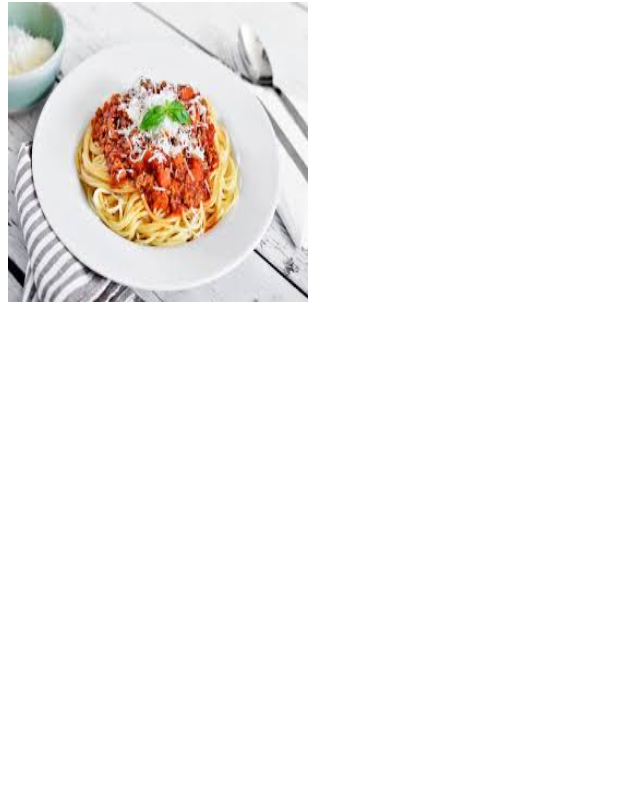
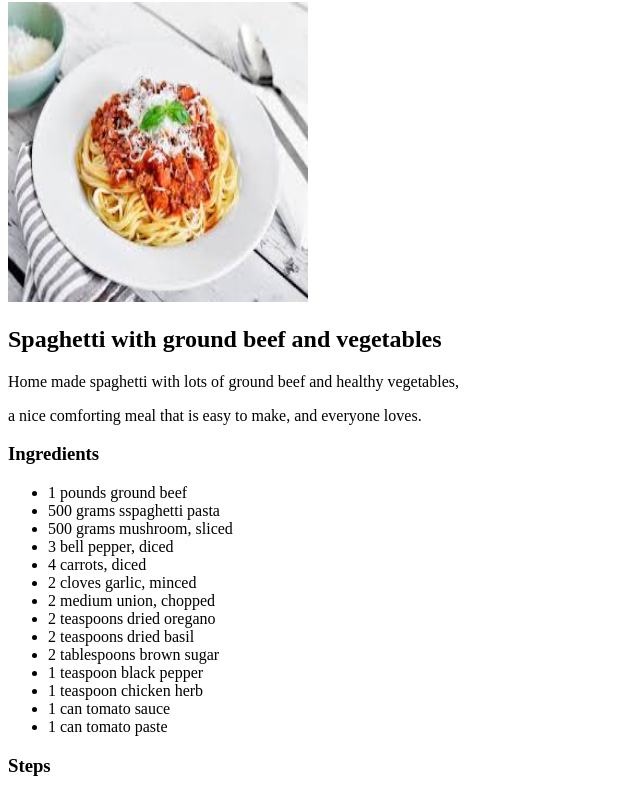
Before and after one commit to Dotsem13/odin-recipes, a plain HTML site: page recipes/Spaghetti.html in a window 1280 px wide. Shown: the part 78-874 px from the top of the page, without its empty margins (0-640 px from the left). Before the commit the page ends 800 px from the top, so only its background shows below. Drawn offline with Linux system fonts and the light colour scheme; files whose address does not match are found by name.

Commit message:
adding other recipes

```diff
--- a/recipes/Spaghetti.html
+++ b/recipes/Spaghetti.html
@@ -3,15 +3,48 @@
 
 <head>
     <meta charset="UTF-8">
-    <title>
-
-    </title>
+    <title>Spaghetti</title>
 </head>
 
 <body>
     <h1>Spaghetti</h1>
     <img src="/home/dotsem13/repos/odin-recipes/images/images.jpeg" alt="A very nice plate of spaghetti" height="300" width="300">
+
+    <h2>Spaghetti with ground beef and vegetables</h2>
+
+    <p> Home made spaghetti with lots of ground beef and healthy vegetables,</p>
+    <p>a nice comforting meal that is easy to make, and everyone loves.</p>
+
+    <h3>Ingredients</h3>
+
+    <ul>
+        <li>1 pounds ground beef</li>
+        <li>500 grams sspaghetti pasta</li>
+        <li>500 grams mushroom, sliced</li>
+        <li>3 bell pepper, diced</li>
+        <li>4 carrots, diced </li>
+        <li>2 cloves garlic, minced</li>
+        <li>2 medium union, chopped</li>
+        <li>2 teaspoons dried oregano</li>
+        <li>2 teaspoons dried basil</li>
+        <li>2 tablespoons brown sugar</li>
+        <li>1 teaspoon black pepper</li>
+        <li>1 teaspoon chicken herb</li>
+        <li>1 can tomato sauce</li>
+        <li>1 can tomato paste</li>
+    </ul>
+
+    <h3>Steps</h3>
+
+
+
+
+
+
+
+
 </body>
 
 
+
 </html>
```
Also changed, not shown: index.html (+1 -0 lines), recipes/Pizza.html (added, +22 -0 lines), recipes/eggsbacon.html (added).
